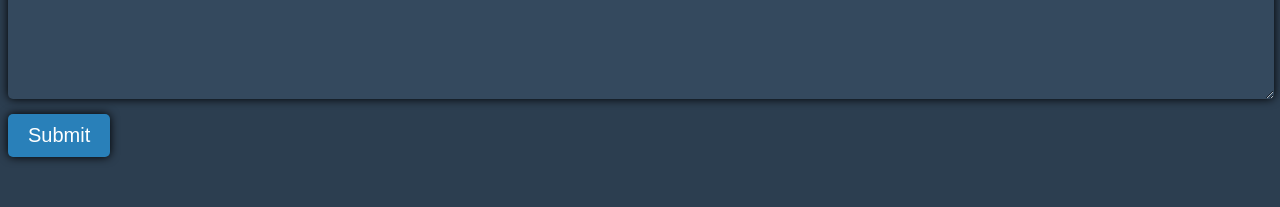
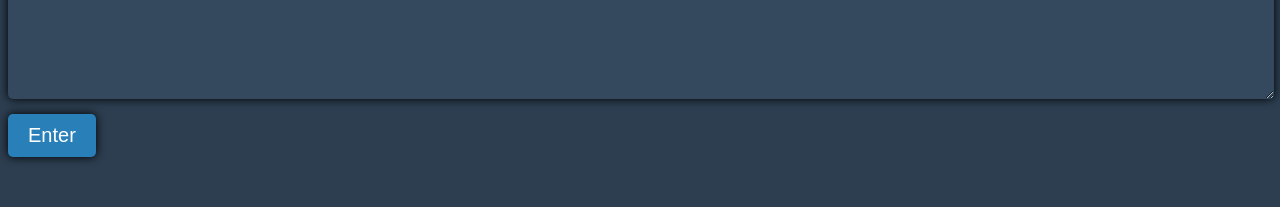
Before and after one commit to Alex-Steiner-Dev/GPT-Zero, a Flask app: page / in a window 1280 px wide. Shown: the part 593-800 px from the top of the page. Run offline with Flask 2, Linux system fonts and the light colour scheme.

Commit message:
Load Button

```diff
--- a/static/css/index.css
+++ b/static/css/index.css
@@ -13,7 +13,7 @@ textarea {
     border-radius: 5px;
     box-shadow: 0px 0px 10px #000000;
 }
-input {
+button {
     background-color: #2980b9;
     color: #FFFFFF;
     padding: 10px 20px;
--- a/templates/index.html
+++ b/templates/index.html
@@ -7,6 +7,8 @@
 
     <link rel="stylesheet" href="/static/css/index.css">
     <link rel="stylesheet" href="/static/css/style.css">
+
+    <link rel="stylesheet" href="https://cdnjs.cloudflare.com/ajax/libs/font-awesome/4.7.0/css/font-awesome.min.css">
 
     <title>GPT Zero</title>
 </head>
@@ -19,12 +21,12 @@
 
         <textarea rows="20" cols="50" type="submit" name="text-area"></textarea>
         <br>
-        <input type="submit" value="Submit">
+        <button id="button" onclick="Load()">Enter<i id='loader' class="fa fa-circle-o-notch fa-spin" style="display: none;"></i></button>
     </form>
 </body>
 
 <script>
-    function Evaluate(){
+    function Load(){
         document.getElementById('loader').style.display = "block";
     }
 </script>
```
